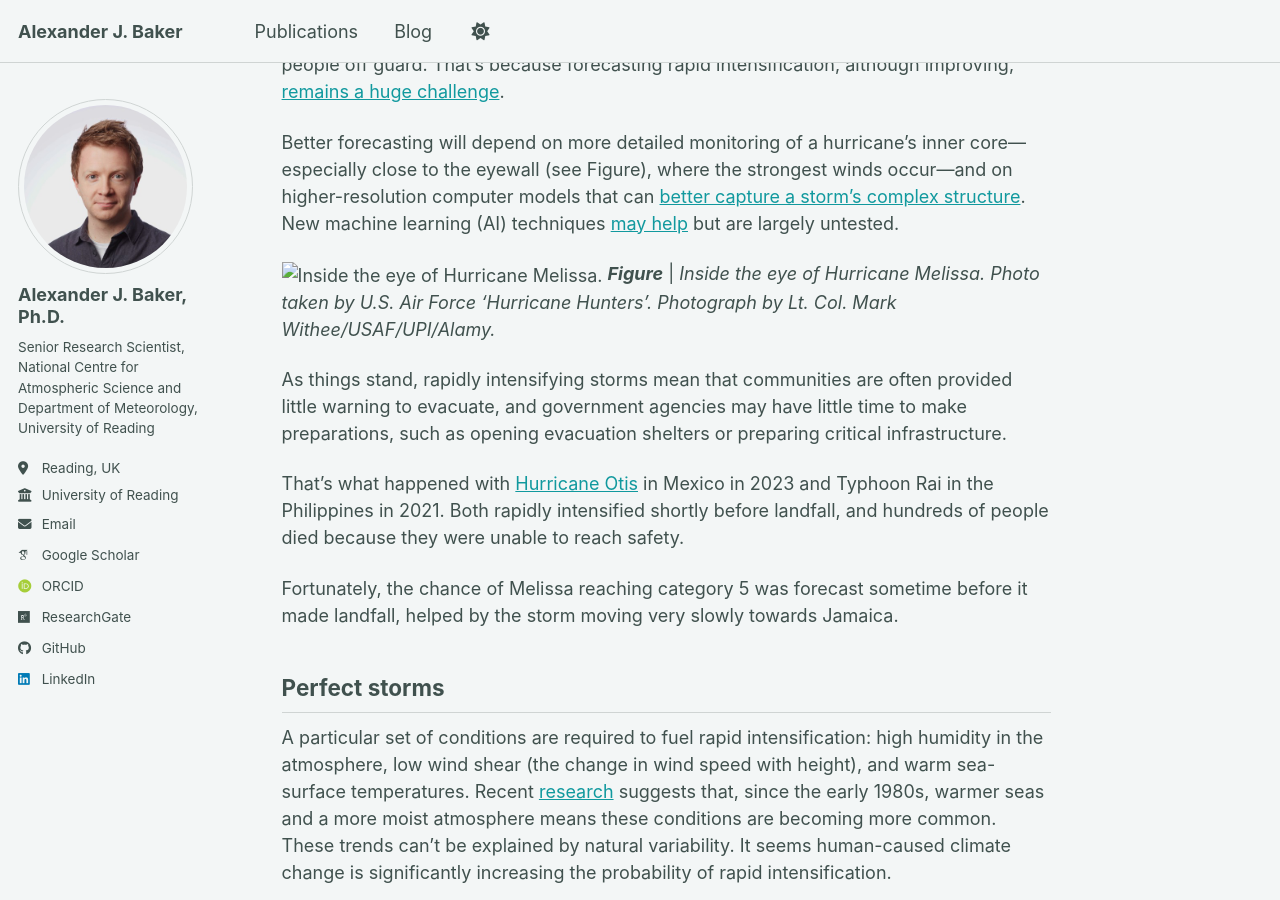
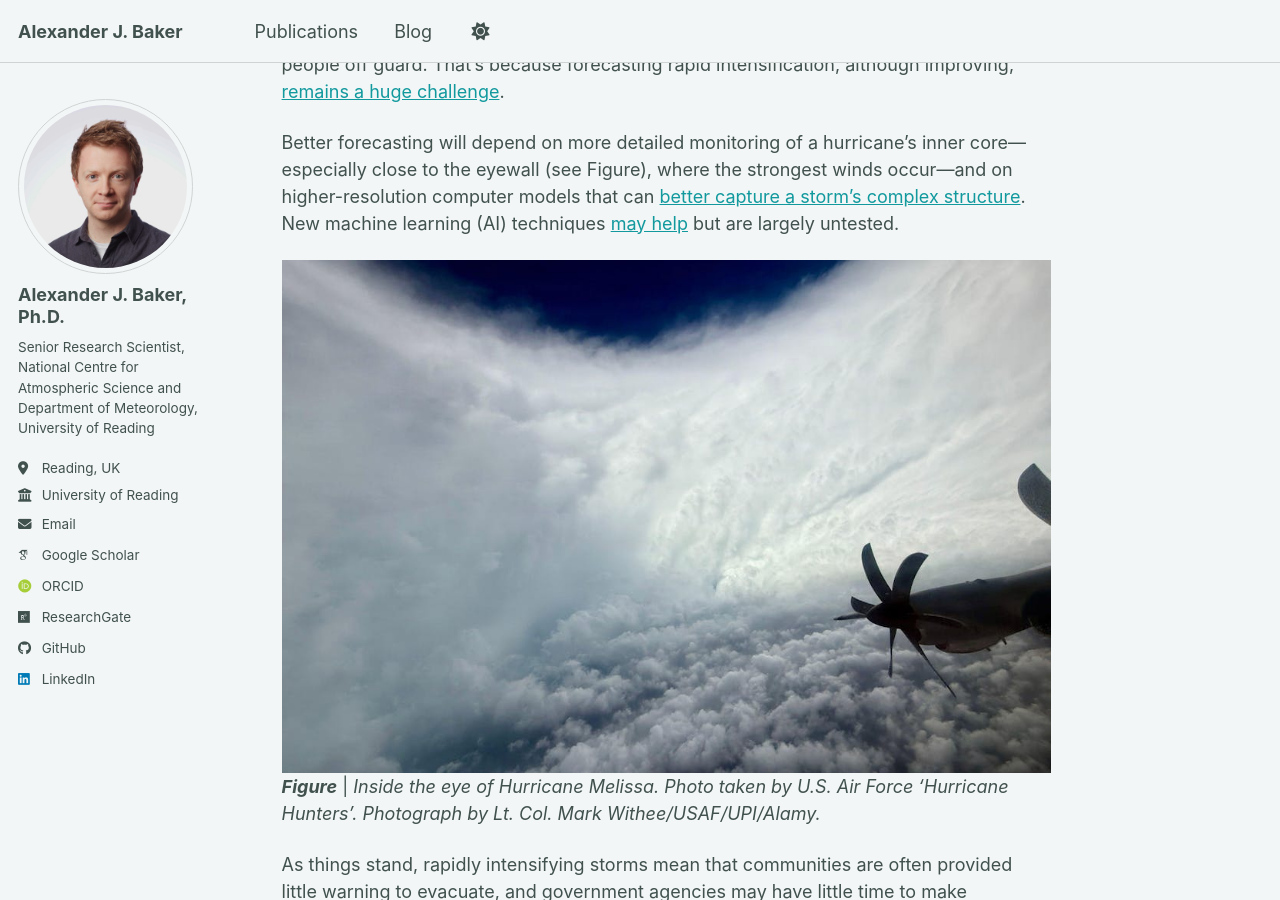
Before and after one commit to alexanderjbaker/alexanderjbaker.github.io, a Jekyll site: the page built from _posts/2025-10-31-hurricane-melissa-and-the-rapid-intensification-of-tropical-cyclones.md, in a window 1280 px wide and 900 px high, scrolled down 412 px. Built offline with Jekyll 4.4.1, drawn with Linux system fonts in a browser that asks for light colours; some web fonts are replaced; a script bundle is joined from its source files by our own code; library files that are not in the unit come from our copies.

Commit message:
Update 2025-10-31-hurricane-melissa-and-the-rapid-intensification-of-tropical-cyclones.md

```diff
--- a/_posts/2025-10-31-hurricane-melissa-and-the-rapid-intensification-of-tropical-cyclones.md
+++ b/_posts/2025-10-31-hurricane-melissa-and-the-rapid-intensification-of-tropical-cyclones.md
@@ -13,7 +13,7 @@ Scientists call this [‘rapid intensification’](https://theconversation.com/t
 
 Better forecasting will depend on more detailed monitoring of a hurricane’s inner core—especially close to the eyewall (see Figure), where the strongest winds occur—and on higher-resolution computer models that can [better capture a storm’s complex structure](https://agupubs.onlinelibrary.wiley.com/doi/10.1029/2024GL109841). New machine learning (AI) techniques [may help](https://journals.ametsoc.org/view/journals/wefo/40/10/WAF-D-24-0228.1.xml) but are largely untested.
 
-![Inside the eye of Hurricane Melissa.](/images/hurricane_melissa.jpg)
+![Inside the eye of Hurricane Melissa.](/images/blog/hurricane_melissa.jpg)
 ***Figure*** | *Inside the eye of Hurricane Melissa. Photo taken by U.S. Air Force ‘Hurricane Hunters’. Photograph by Lt. Col. Mark Withee/USAF/UPI/Alamy.*
 
 As things stand, rapidly intensifying storms mean that communities are often provided little warning to evacuate, and government agencies may have little time to make preparations, such as opening evacuation shelters or preparing critical infrastructure.
```
